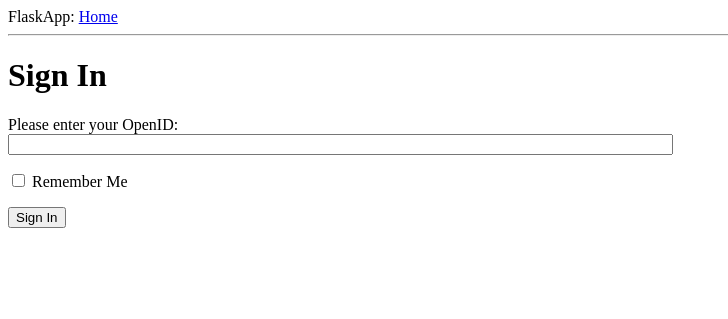
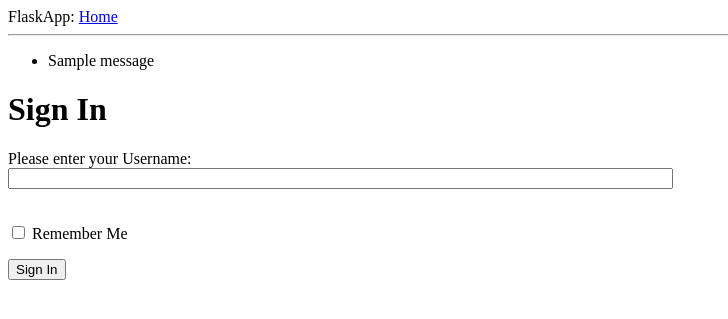
Before and after one commit to rmconrad/Flask, a Flask app: page /login in a window 1280 px wide. Shown: the top 319 px of the page, without its empty margins (0-728 px from the left). Run offline with Flask 2, Linux system fonts and the light colour scheme; one stand-in notice (Sample message) is shown.

Commit message:
add login validation

```diff
--- a/app/templates/base.html
+++ b/app/templates/base.html
@@ -8,9 +8,19 @@
           <title>Welcome to ze FlaskApp</title>
           {% endif %}
      </head>
+
      <body>
           <div>FlaskApp: <a href="/index">Home</a></div>
           <hr>
+          {% with messages = get_flashed_messages() %}
+            {% if messages %}
+              <ul>
+              {% for message in messages %}
+                <li>{{ message }}</li>
+              {% endfor %}
+              </ul>
+            {% endif %}
+          {% endwith %}
           {% block content %}{% endblock %}
      </body>
 </html>
--- a/app/templates/login.html
+++ b/app/templates/login.html
@@ -6,8 +6,11 @@
   <form action="" method="post" name="login">
     {{ form.hidden_tag() }}
     <p>
-      Please enter your OpenID:<br>
+      Please enter your Username:<br>
       {{ form.openid(size=80) }}<br>
+      {% for error in form.openid.errors %}
+        <span style="color: red;">[{{ error }}]</span>
+      {% endfor %}<br>
     </p>
     <p>{{ form.remember_me }} Remember Me</p>
     <p><input type="submit" value="Sign In"></p>
--- a/app/views.py
+++ b/app/views.py
@@ -6,7 +6,6 @@ from app import app
 from .forms import LoginForm
 
 # index view function
-
 @app.route('/login', methods=['GET', 'POST'])
 def login():
     form = LoginForm()
```
